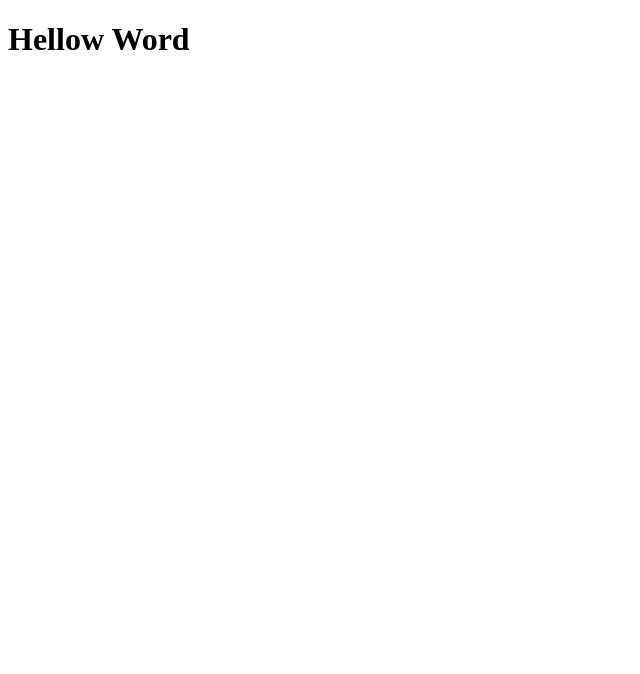
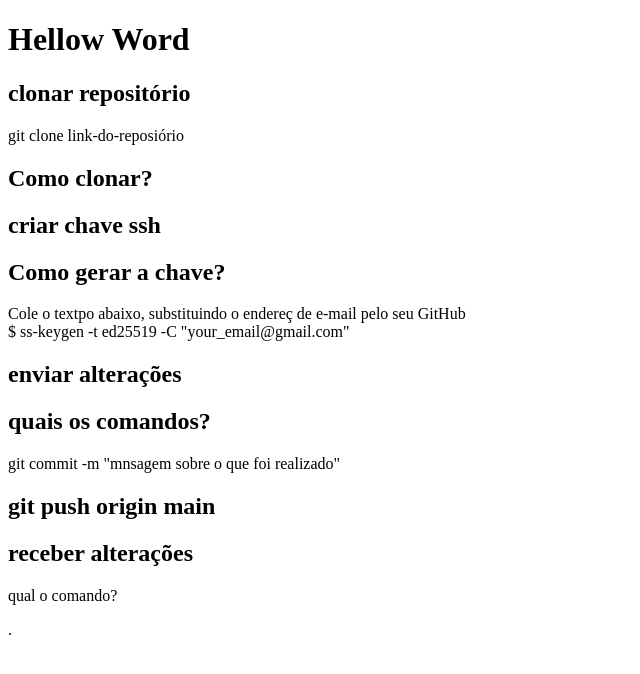
Before and after one commit to sophialberton/hello-word, a plain HTML site: page index.html in a window 1280 px wide. Shown: the whole page, without its empty margins (0-640 px from the left). Drawn offline with Linux system fonts and the light colour scheme.

Commit message:
alterado o index

```diff
--- a/index.html
+++ b/index.html
@@ -8,5 +8,25 @@
 </head>
 <body>
     <h1>Hellow Word</h1>
+    <h2>clonar repositório</h2>
+    <p>git clone link-do-reposiório</p>
+    <h2>Como clonar?</h2>
+
+    <h2>criar chave ssh</h2>
+
+    <h2>Como gerar a chave?</h2>
+    <P> Cole o textpo abaixo, substituindo o endereç de e-mail pelo seu GitHub
+    <br>$ ss-keygen -t ed25519 -C "your_email@gmail.com" </P>
+    <h2>enviar alterações</h2>
+
+    <h2>quais os comandos?</h2>
+    <p> git commit -m "mnsagem sobre o que foi realizado" </p>
+    <h2> git push origin main </h2>
+
+    <h2>receber alterações</h2>
+
+    <p>qual o comando?</p>
+.
+
 </body>
 </html>
```
Also changed, not shown: 1 other file.
